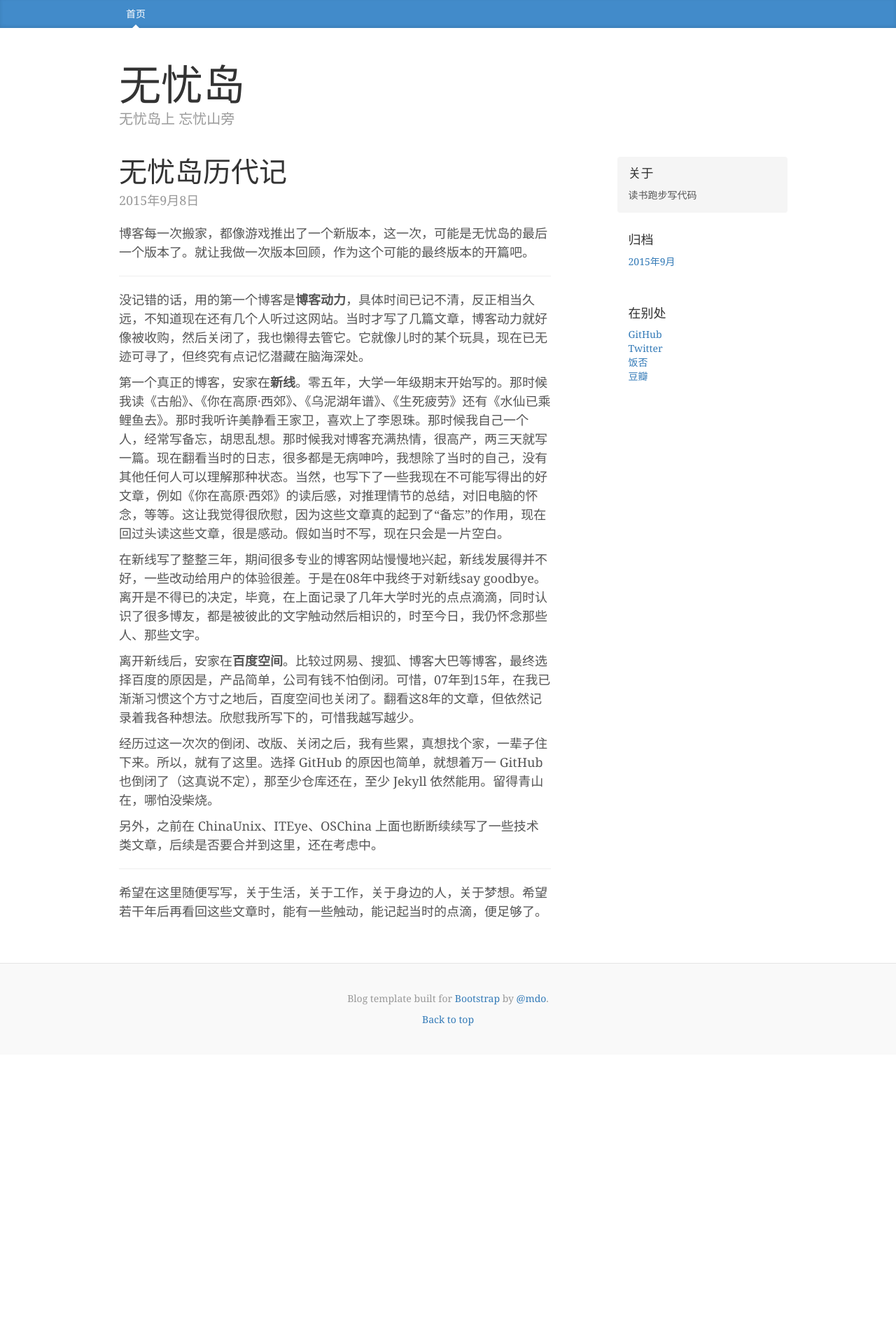
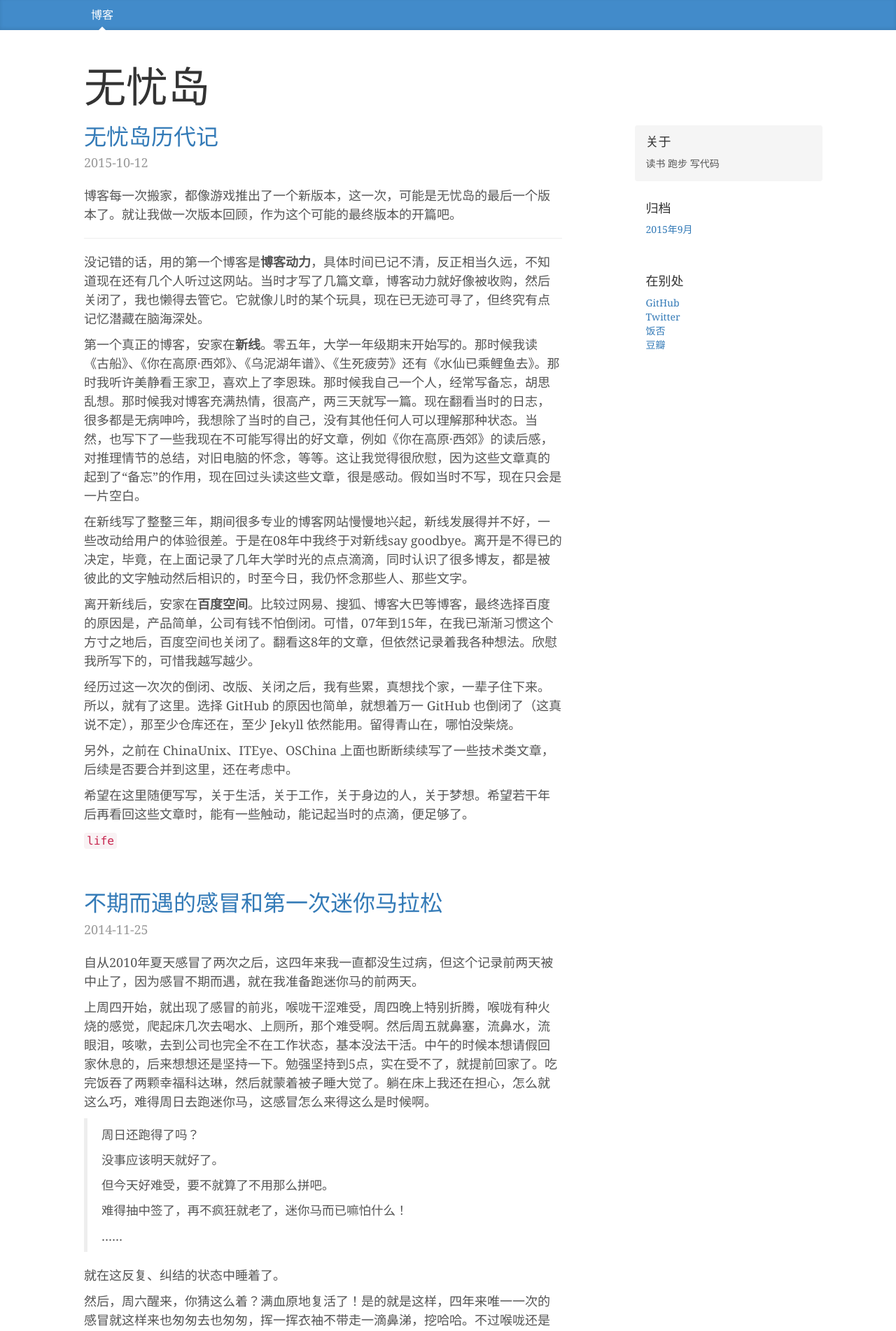
Before and after one commit to reniaL/renial.github.io, a Jekyll site: the page built from index.html, in a window 1280 px wide. Shown: the top 1902 px of the page at 70% size. Built offline with Jekyll 4.4.1, drawn with Linux system fonts in a browser that asks for light colours; before the commit the page ends 1507 px from its top, so only the background shows below that; some of the changed text lies outside the part shown.

Commit message:
adjust fonts, add 2 posts

```diff
--- a/_includes/header.html
+++ b/_includes/header.html
@@ -1,7 +1,7 @@
     <div class="blog-masthead">
       <div class="container">
         <nav class="blog-nav">
-          <a class="blog-nav-item active" href="#">首页</a>
+          <a class="blog-nav-item active" href="/">博客</a>
         </nav>
       </div>
     </div>
--- a/_includes/sidebar.html
+++ b/_includes/sidebar.html
@@ -2,7 +2,7 @@
         <div class="col-sm-3 col-sm-offset-1 blog-sidebar">
           <div class="sidebar-module sidebar-module-inset">
             <h4>关于</h4>
-            <p>读书跑步写代码</p>
+            <p>读书 跑步 写代码</p>
           </div>
           <div class="sidebar-module">
             <h4>归档</h4>
--- a/_layouts/default.html
+++ b/_layouts/default.html
@@ -10,7 +10,6 @@
     <div class="container">
       <div class="blog-header">
         <h1 class="blog-title">无忧岛</h1>
-        <p class="lead blog-description">无忧岛上 忘忧山旁</p>
       </div>
 
       <div class="row">
--- /dev/null
+++ b/_posts/2014-11-15-matsumoto-seicho.md
@@ -0,0 +1,33 @@
+---
+layout: post
+title:  "不走寻常路——读松本清张《大手笔》"
+date:   2014-11-15
+categories: life
+---
+
+近来买纸质书书愈加谨慎，因为纸质书占地方，而且适合珍藏的书其实不多，像《死了七次的男人》和《首无·作祟之物》这样的——不好意思老拿这俩书做反面例子——我读过一次之后应该不会再翻开了。买松本清张的[《大手笔》]和[《坏女人》]，是因为上次京东搞活动满200减100，于是就凑了八本书。八本书才100块钱，难怪作家大多穷困潦倒啊。
+
+松本清张，日本社会派推理小说之父，和江户川乱步、横沟正史一起并称“日本推理文学三大家”。一个和乱步齐名的人，这就是我对松本清张感兴趣的原因。新星出版社在2012年出版了《松本清张杰作选》，共4本：《大手笔》，《坏女人》，《革命者》，《雾之旗》。其中前三本主要是短篇小说集（《大手笔》里面有些奇奇怪怪的东西，下面会讲到），《雾之旗》则是长篇小说。
+
+最近读完了《大手笔》，有收获，也有失望。
+
+我最深的感受就是，松本清张是个不走寻常路的作家。本书开篇印着他的一句话：“没学过写作的我，不知该以哪种小说为取向。不过，我不想走别人走过的路。”他走的路到底有多不寻常呢？他43岁时凭《某〈小仓日记〉传》获得芥川奖，芥川奖可是纯文学类型的奖项啊。后来写出推理小说名作《点与线》，开创了社会派推理小说。除了推理小说家之外，松本清张还有另一个身份——昭和史研究家。他写了《昭和史发掘》、《日本的黑雾》等报道文学。纯文学、类型文学、报道文学，能横跨这么多种类型的文学的人，估计在推理小说家中很少见吧。
+
+之前我一直不知道“社会派推理小说”到底长什么样子，本书算是帮我解答了这个问题。所谓社会派推理小说，我的理解就是更加写实，更加注重社会现状，更加直接的描写小人物的疾苦。我还挺喜欢这类文字的。从这个意义上来说，其实我觉得乱步有些作品也有社会派的韵味，当然乱步对“社会”的描写没有松本那么直接就是了。
+
+**《某〈小仓日记〉传》**，说实话一开始我读了之后没什么感觉。后来翻查松本清张的资料，了解到他前半生过得穷困辛酸，我才隐约感受到他书中描写的那种小人物向上奋斗的力量。
+
+**《恐吓者》**，这一篇给了我惊喜，特别是结局，宫部美雪写道，“结尾那两行，把女主角多惠子和读者一起晾在崖边，戛然而止，真是凄凉又鲜明。**《等待一年半》**，看似平平无奇，娓娓道来，结局却来了个大逆转，经典的意料之外情理之中。这两篇，绝对能让人爱上松本清张。
+
+**《订地方报纸的女人》,《理外之理》,《删除的还原》**,这几篇，开始让我觉得有些重复的东西出现，例如出版社、作家，松本清张很喜欢写作家呢。
+
+**《搜查圈外的条件》**，风格有点变化，我第一次看到松本用第一人称，第一次看到从凶手的角度描述。另外，还黑了一下同行：“我也看了一些侦探小说，可惜都派不上用场，只有一些虚构的不可行的诡计显得分外刺眼。”……“其中有些作品实在荒谬到让人喷饭，充斥着只有魔术师才办得到的夸张情节，以及强词夺理、牵强附会的解答。”
+
+**《真假森林》**，如果说《搜查圈外的条件》让人看到新意，那么这一篇就让人看到了重复。同样是第一人称，同样是凶手的角度，同样是复仇，确实重复得比较明显。然后，前面我一直看得津津有味的，有种一直追下去的冲动，但是！结局真的太让人失望了。这个结局，就像连载小说突然被人砍掉了一样，随便编了个理由就草草收尾了，真让人难以接受啊。
+
+**《昭和史发掘》，《日本的黑雾》**，没想到，本书的最后两篇，竟然是报道文学！我不敢轻视松本清张在报道文学方面的成就，但是，我连报道文学长什么样子都不知道，从来没读过呢。看了两眼，有点像中学时的历史教科书，当然讲的是日本的历史，让我昏昏欲睡。作为推理小说迷而不知报道文学为何物的我，顿时觉得这书买得好像有些不值。。。
+
+关于失望，还有一个原因，就是本书中收录的这些篇目，真正涉及到推理的少之又少，总让我觉得不太过瘾。很想找松本的几部长篇代表作来读一读呢。
+
+[《大手笔》]: http://book.douban.com/subject/20267980/
+[《坏女人》]: http://book.douban.com/subject/20381888/
--- /dev/null
+++ b/_posts/2014-11-25-mini-marathon-first-try.md
@@ -0,0 +1,36 @@
+---
+layout: post
+title:  "不期而遇的感冒和第一次迷你马拉松"
+date:   2014-11-25
+categories: life
+---
+
+自从2010年夏天感冒了两次之后，这四年来我一直都没生过病，但这个记录前两天被中止了，因为感冒不期而遇，就在我准备跑迷你马的前两天。
+
+上周四开始，就出现了感冒的前兆，喉咙干涩难受，周四晚上特别折腾，喉咙有种火烧的感觉，爬起床几次去喝水、上厕所，那个难受啊。然后周五就鼻塞，流鼻水，流眼泪，咳嗽，去到公司也完全不在工作状态，基本没法干活。中午的时候本想请假回家休息的，后来想想还是坚持一下。勉强坚持到5点，实在受不了，就提前回家了。吃完饭吞了两颗幸福科达琳，然后就蒙着被子睡大觉了。躺在床上我还在担心，怎么就这么巧，难得周日去跑迷你马，这感冒怎么来得这么是时候啊。
+
+> 周日还跑得了吗？
+>
+> 没事应该明天就好了。
+>
+> 但今天好难受，要不就算了不用那么拼吧。
+>
+> 难得抽中签了，再不疯狂就老了，迷你马而已嘛怕什么！
+>
+> ……
+
+就在这反复、纠结的状态中睡着了。
+
+然后，周六醒来，你猜这么着？满血原地复活了！是的就是这样，四年来唯一一次的感冒就这样来也匆匆去也匆匆，挥一挥衣袖不带走一滴鼻涕，挖哈哈。不过喉咙还是有点不舒服啦——一呃，直到今天都没完全康复——其他都感觉良好。
+
+那么，迷你马就不是问题啦，嘿嘿～
+
+周六下午去体育中心领了衣服号码布什么的，回来顺便理了个发买了面包牛奶为第二天准备。然后睡觉，五点半起床，六点出门。话说我是一个人，嗯真孤单呐，没人帮忙拎包，我只能轻装上阵穿着短裤短袖带个臂包赶着黎明前的黑暗闻着朝露的芬芳就朝地铁站奔去。所幸最近广州天不冷，我一身短裤短袖也还能活着在七点半到达花城广场。果不其然，马拉松起点的集结区人山人海的，那准备起跑的方队一眼望不到头啊，能望到的、最起眼的就是丰田、特步、舒肤佳等等赞助商的一大堆人肉广告。后来我发了照片到朋友圈，Raymond看到我身上贴的号码布之后说，好想在前面加个“粤A”啊。也难怪，丰田的广告那么显眼，然后号码又是五位数的……不信请看图：
+
+![迷你马](/images/blog/marathon1.jpg)
+
+迷你马说是5公里，实际跑下来，我记录到的是6.5公里，耗时36分钟，跟我平时跑的速度差不多。中间在广州大道有一小段上坡路，有点难受，可能平时没试过爬坡跑吧，其他路段感觉还行。全马和半马我不清楚，但迷你马给我两个较深的感受，一是人多、混乱，不少没号码的人照样跑也行，二是很多人是真真正正身体力行地阐释了“重在参与”这个词的含义，基本上全程都有人是跑不动了然后用走的，在离起点不超过一公里的地方也有。
+
+有个小插曲，就是在地铁五号线上见到了一个应该是参加迷你马的、坐着轮椅的人！那轮椅跟普通的不太一样，前方有个小轮伸出来（有点儿三轮车的构造……），不禁让人啧啧称奇。后来跑完之后在休息，一看原来推着轮椅参赛的不止一人，有整个团体一起参加的！我又一次想起《REAL》，心中一阵励志的感觉。真的，励志。
+
+![迷你马](/images/blog/marathon2.jpg)
--- /dev/null
+++ b/_posts/2015-10-12-neverland-chronicles.md
@@ -0,0 +1,24 @@
+---
+layout: post
+title:  "无忧岛历代记"
+date:   2015-10-12 20:15
+categories: life
+---
+
+博客每一次搬家，都像游戏推出了一个新版本，这一次，可能是无忧岛的最后一个版本了。就让我做一次版本回顾，作为这个可能的最终版本的开篇吧。
+
+--------------
+
+没记错的话，用的第一个博客是**博客动力**，具体时间已记不清，反正相当久远，不知道现在还有几个人听过这网站。当时才写了几篇文章，博客动力就好像被收购，然后关闭了，我也懒得去管它。它就像儿时的某个玩具，现在已无迹可寻了，但终究有点记忆潜藏在脑海深处。
+
+第一个真正的博客，安家在**新线**。零五年，大学一年级期末开始写的。那时候我读《古船》、《你在高原·西郊》、《乌泥湖年谱》、《生死疲劳》还有《水仙已乘鲤鱼去》。那时我听许美静看王家卫，喜欢上了李恩珠。那时候我自己一个人，经常写备忘，胡思乱想。那时候我对博客充满热情，很高产，两三天就写一篇。现在翻看当时的日志，很多都是无病呻吟，我想除了当时的自己，没有其他任何人可以理解那种状态。当然，也写下了一些我现在不可能写得出的好文章，例如《你在高原·西郊》的读后感，对推理情节的总结，对旧电脑的怀念，等等。这让我觉得很欣慰，因为这些文章真的起到了“备忘”的作用，现在回过头读这些文章，很是感动。假如当时不写，现在只会是一片空白。
+
+在新线写了整整三年，期间很多专业的博客网站慢慢地兴起，新线发展得并不好，一些改动给用户的体验很差。于是在08年中我终于对新线say goodbye。离开是不得已的决定，毕竟，在上面记录了几年大学时光的点点滴滴，同时认识了很多博友，都是被彼此的文字触动然后相识的，时至今日，我仍怀念那些人、那些文字。
+
+离开新线后，安家在**百度空间**。比较过网易、搜狐、博客大巴等博客，最终选择百度的原因是，产品简单，公司有钱不怕倒闭。可惜，07年到15年，在我已渐渐习惯这个方寸之地后，百度空间也关闭了。翻看这8年的文章，但依然记录着我各种想法。欣慰我所写下的，可惜我越写越少。
+
+经历过这一次次的倒闭、改版、关闭之后，我有些累，真想找个家，一辈子住下来。所以，就有了这里。选择 GitHub 的原因也简单，就想着万一 GitHub 也倒闭了（这真说不定），那至少仓库还在，至少 Jekyll 依然能用。留得青山在，哪怕没柴烧。
+
+另外，之前在 ChinaUnix、ITEye、OSChina 上面也断断续续写了一些技术类文章，后续是否要合并到这里，还在考虑中。
+
+希望在这里随便写写，关于生活，关于工作，关于身边的人，关于梦想。希望若干年后再看回这些文章时，能有一些触动，能记起当时的点滴，便足够了。
--- a/css/blog.css
+++ b/css/blog.css
@@ -3,7 +3,7 @@
  */
 
 body {
-  font-family: Georgia, "Times New Roman", Times, serif;
+  font-family: "Microsoft YaHei", Georgia, "Times New Roman", Times, serif;
   color: #555;
 }
 
@@ -14,7 +14,7 @@ h4, .h4,
 h5, .h5,
 h6, .h6 {
   margin-top: 0;
-  font-family: "Helvetica Neue", Helvetica, Arial, sans-serif;
+  font-family: "Microsoft YaHei", "Helvetica Neue", Helvetica, Arial, sans-serif;
   font-weight: normal;
   color: #333;
 }
@@ -26,7 +26,7 @@ h6, .h6 {
 
 @media (min-width: 1200px) {
   .container {
-    width: 970px;
+    width: 1070px;
   }
 }
 
@@ -46,6 +46,7 @@ h6, .h6 {
   position: relative;
   display: inline-block;
   padding: 10px;
+  font-size: 16px;
   font-weight: 500;
   color: #cdddeb;
 }
@@ -142,7 +143,7 @@ h6, .h6 {
 }
 .blog-post-title {
   margin-bottom: 5px;
-  font-size: 40px;
+  font-size: 32px;
 }
 .blog-post-meta {
   margin-bottom: 20px;
--- a/index.html
+++ b/index.html
@@ -2,18 +2,15 @@
 layout: default
 ---
 
-          <div class="blog-post">
-            <h2 class="blog-post-title">无忧岛历代记</h2>
-            <p class="blog-post-meta">2015年9月8日</p>
-
-            <p>博客每一次搬家，都像游戏推出了一个新版本，这一次，可能是无忧岛的最后一个版本了。就让我做一次版本回顾，作为这个可能的最终版本的开篇吧。</p>
-            <hr>
-            <p>没记错的话，用的第一个博客是<b>博客动力</b>，具体时间已记不清，反正相当久远，不知道现在还有几个人听过这网站。当时才写了几篇文章，博客动力就好像被收购，然后关闭了，我也懒得去管它。它就像儿时的某个玩具，现在已无迹可寻了，但终究有点记忆潜藏在脑海深处。</p>
-            <p>第一个真正的博客，安家在<b>新线</b>。零五年，大学一年级期末开始写的。那时候我读《古船》、《你在高原·西郊》、《乌泥湖年谱》、《生死疲劳》还有《水仙已乘鲤鱼去》。那时我听许美静看王家卫，喜欢上了李恩珠。那时候我自己一个人，经常写备忘，胡思乱想。那时候我对博客充满热情，很高产，两三天就写一篇。现在翻看当时的日志，很多都是无病呻吟，我想除了当时的自己，没有其他任何人可以理解那种状态。当然，也写下了一些我现在不可能写得出的好文章，例如《你在高原·西郊》的读后感，对推理情节的总结，对旧电脑的怀念，等等。这让我觉得很欣慰，因为这些文章真的起到了“备忘”的作用，现在回过头读这些文章，很是感动。假如当时不写，现在只会是一片空白。</p>
-            <p>在新线写了整整三年，期间很多专业的博客网站慢慢地兴起，新线发展得并不好，一些改动给用户的体验很差。于是在08年中我终于对新线say goodbye。离开是不得已的决定，毕竟，在上面记录了几年大学时光的点点滴滴，同时认识了很多博友，都是被彼此的文字触动然后相识的，时至今日，我仍怀念那些人、那些文字。</p>
-            <p>离开新线后，安家在<b>百度空间</b>。比较过网易、搜狐、博客大巴等博客，最终选择百度的原因是，产品简单，公司有钱不怕倒闭。可惜，07年到15年，在我已渐渐习惯这个方寸之地后，百度空间也关闭了。翻看这8年的文章，但依然记录着我各种想法。欣慰我所写下的，可惜我越写越少。</p>
-            <p>经历过这一次次的倒闭、改版、关闭之后，我有些累，真想找个家，一辈子住下来。所以，就有了这里。选择 GitHub 的原因也简单，就想着万一 GitHub 也倒闭了（这真说不定），那至少仓库还在，至少 Jekyll 依然能用。留得青山在，哪怕没柴烧。</p>
-            <p>另外，之前在 ChinaUnix、ITEye、OSChina 上面也断断续续写了一些技术类文章，后续是否要合并到这里，还在考虑中。</p>
-            <hr>
-            <p>希望在这里随便写写，关于生活，关于工作，关于身边的人，关于梦想。希望若干年后再看回这些文章时，能有一些触动，能记起当时的点滴，便足够了。</p>
-          </div><!-- /.blog-post -->
+{% for post in site.posts %}
+    <div class="blog-post">
+        <h2 class="blog-post-title"><a href="{{ post.url }}">{{ post.title }}</a></h2>
+        <p class="blog-post-meta">{{ post.date | date: "%Y-%m-%d"}}</p>
+        {{ post.content }}
+        <p>
+            {% for c in post.categories %}
+                <code>{{ c }}</code>
+            {% endfor %}
+        </p>
+    </div>
+{% endfor %}
```
Also changed, not shown: _layouts/post.html (+7 -1 lines), _posts/2015-09-03-welcome-to-jekyll.markdown (deleted, +0 -23 lines), images/blog/marathon1.jpg (added), images/blog/marathon2.jpg (added).
